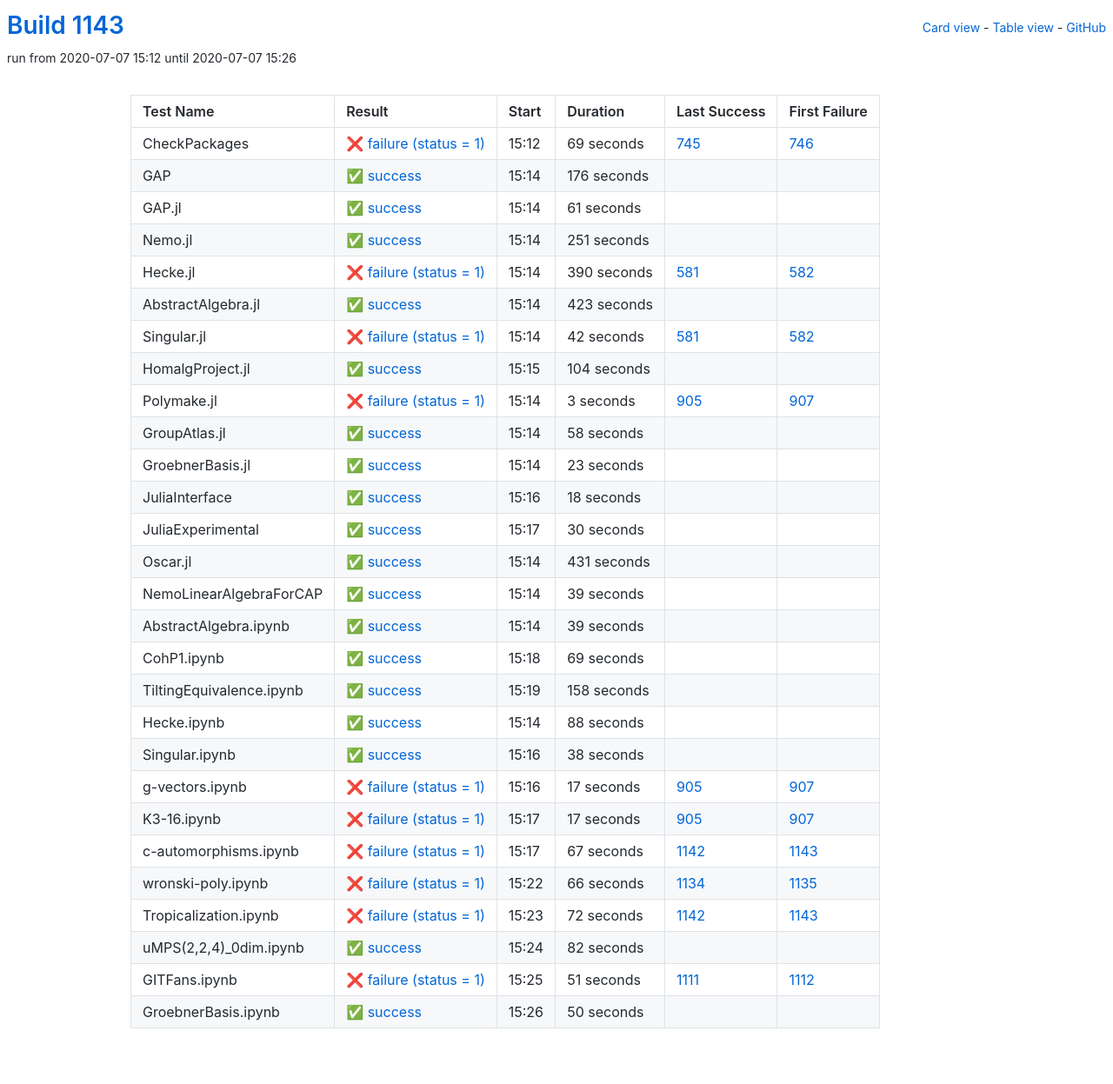
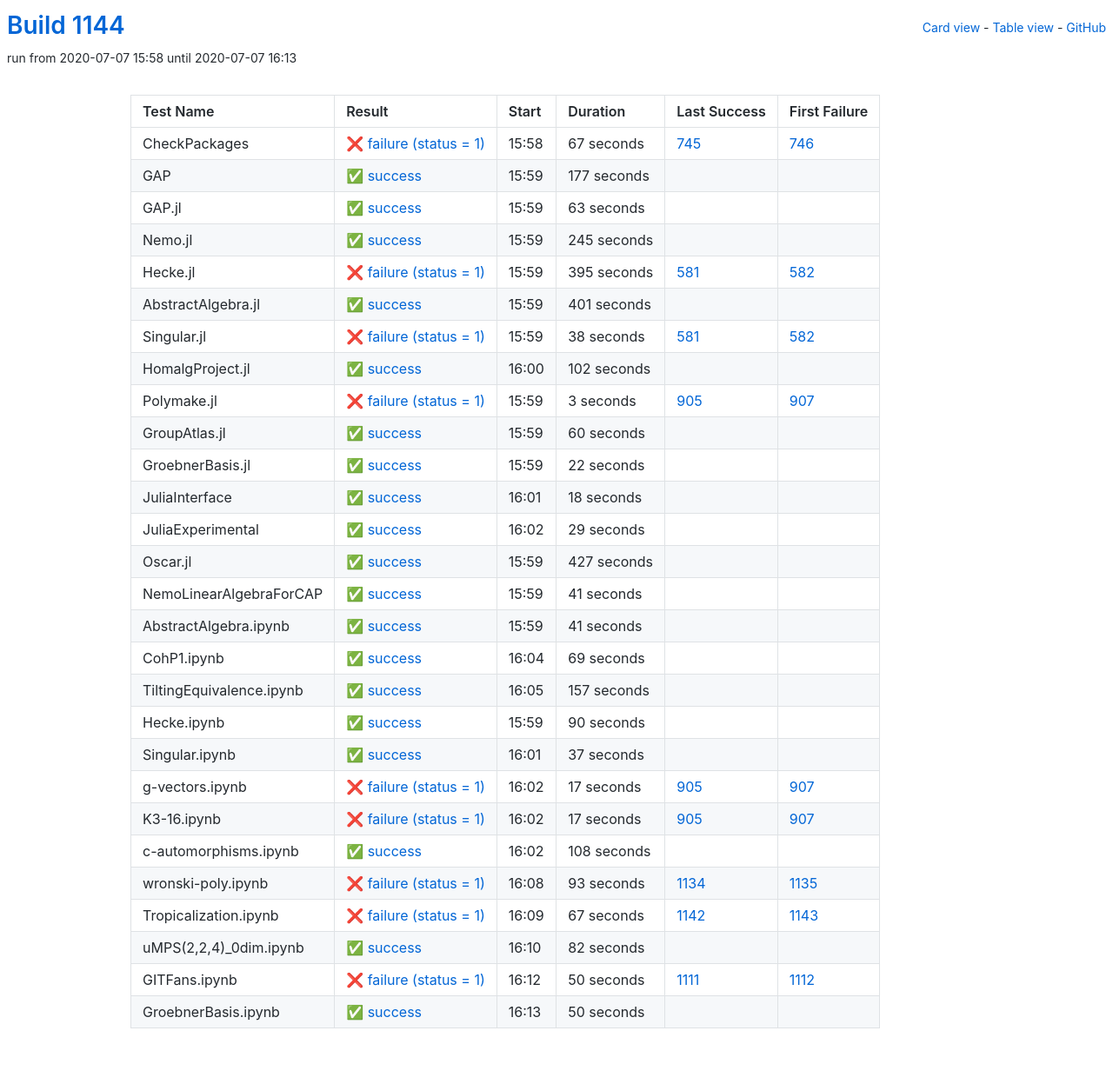
Before and after one commit to oscar-system/oscar-ci-status-1.4, a Jekyll site: the page built from table.html, in a window 1280 px wide. Shown: the whole page at 87% size. Built offline with Jekyll 4.4.1, drawn with Linux system fonts in a browser that asks for light colours.

Commit message:
Build #1144

```diff
--- a/_data/ci.yml
+++ b/_data/ci.yml
@@ -1,6 +1,6 @@
 ---
-build: 1143
-build_url: https://oscarci.mathematik.uni-kl.de/job/oscar-julia-1.4/1143/
+build: 1144
+build_url: https://oscarci.mathematik.uni-kl.de/job/oscar-julia-1.4/1144/
 job: oscar-julia-1.4
 organization: oscar-system
 repo: oscar-ci-status-1.4
@@ -8,104 +8,104 @@ repourl: https://github.com/oscar-system/oscar-ci-status-1.4
 tests:
 - name: CheckPackages
   id: checkpackages
-  log: https://oscarci.mathematik.uni-kl.de/job/oscar-julia-1.4/1143/artifact/logs/build-1143/CheckPackages.log
-  start: 2020-07-07 15:12
+  log: https://oscarci.mathematik.uni-kl.de/job/oscar-julia-1.4/1144/artifact/logs/build-1144/CheckPackages.log
+  start: 2020-07-07 15:58
   success: false
   exitcode: 1
   status: failure
-  duration: 69
+  duration: 67
   last_success: 745
   last_success_url: https://oscarci.mathematik.uni-kl.de/job/oscar-julia-1.4/745/
   first_failure: 746
   first_failure_url: https://oscarci.mathematik.uni-kl.de/job/oscar-julia-1.4/746/
 - name: GAP
   id: gap
-  log: https://oscarci.mathematik.uni-kl.de/job/oscar-julia-1.4/1143/artifact/logs/build-1143/GAP.log
-  start: 2020-07-07 15:14
+  log: https://oscarci.mathematik.uni-kl.de/job/oscar-julia-1.4/1144/artifact/logs/build-1144/GAP.log
+  start: 2020-07-07 15:59
   success: true
   exitcode: 0
   status: success
-  duration: 176
+  duration: 177
   last_success: false
   last_success_url:
   first_failure: false
   first_failure_url:
 - name: GAP.jl
   id: gap-jl
-  log: https://oscarci.mathematik.uni-kl.de/job/oscar-julia-1.4/1143/artifact/logs/build-1143/GAP.jl.log
-  start: 2020-07-07 15:14
+  log: https://oscarci.mathematik.uni-kl.de/job/oscar-julia-1.4/1144/artifact/logs/build-1144/GAP.jl.log
+  start: 2020-07-07 15:59
   success: true
   exitcode: 0
   status: success
-  duration: 61
+  duration: 63
   last_success: false
   last_success_url:
   first_failure: false
   first_failure_url:
 - name: Nemo.jl
   id: nemo-jl
-  log: https://oscarci.mathematik.uni-kl.de/job/oscar-julia-1.4/1143/artifact/logs/build-1143/Nemo.jl.log
-  start: 2020-07-07 15:14
+  log: https://oscarci.mathematik.uni-kl.de/job/oscar-julia-1.4/1144/artifact/logs/build-1144/Nemo.jl.log
+  start: 2020-07-07 15:59
   success: true
   exitcode: 0
   status: success
-  duration: 251
+  duration: 245
   last_success: false
   last_success_url:
   first_failure: false
   first_failure_url:
 - name: Hecke.jl
   id: hecke-jl
-  log: https://oscarci.mathematik.uni-kl.de/job/oscar-julia-1.4/1143/artifact/logs/build-1143/Hecke.jl.log
-  start: 2020-07-07 15:14
+  log: https://oscarci.mathematik.uni-kl.de/job/oscar-julia-1.4/1144/artifact/logs/build-1144/Hecke.jl.log
+  start: 2020-07-07 15:59
   success: false
   exitcode: 1
   status: failure
-  duration: 390
+  duration: 395
   last_success: 581
   last_success_url: https://oscarci.mathematik.uni-kl.de/job/oscar-julia-1.4/581/
   first_failure: 582
   first_failure_url: https://oscarci.mathematik.uni-kl.de/job/oscar-julia-1.4/582/
 - name: AbstractAlgebra.jl
   id: abstractalgebra-jl
-  log: https://oscarci.mathematik.uni-kl.de/job/oscar-julia-1.4/1143/artifact/logs/build-1143/AbstractAlgebra.jl.log
-  start: 2020-07-07 15:14
+  log: https://oscarci.mathematik.uni-kl.de/job/oscar-julia-1.4/1144/artifact/logs/build-1144/AbstractAlgebra.jl.log
+  start: 2020-07-07 15:59
   success: true
   exitcode: 0
   status: success
-  duration: 423
+  duration: 401
   last_success: false
   last_success_url:
   first_failure: false
   first_failure_url:
 - name: Singular.jl
   id: singular-jl
-  log: https://oscarci.mathematik.uni-kl.de/job/oscar-julia-1.4/1143/artifact/logs/build-1143/Singular.jl.log
-  start: 2020-07-07 15:14
+  log: https://oscarci.mathematik.uni-kl.de/job/oscar-julia-1.4/1144/artifact/logs/build-1144/Singular.jl.log
+  start: 2020-07-07 15:59
   success: false
   exitcode: 1
   status: failure
-  duration: 42
+  duration: 38
   last_success: 581
   last_success_url: https://oscarci.mathematik.uni-kl.de/job/oscar-julia-1.4/581/
   first_failure: 582
   first_failure_url: https://oscarci.mathematik.uni-kl.de/job/oscar-julia-1.4/582/
 - name: HomalgProject.jl
   id: homalgproject-jl
-  log: https://oscarci.mathematik.uni-kl.de/job/oscar-julia-1.4/1143/artifact/logs/build-1143/HomalgProject.jl.log
-  start: 2020-07-07 15:15
+  log: https://oscarci.mathematik.uni-kl.de/job/oscar-julia-1.4/1144/artifact/logs/build-1144/HomalgProject.jl.log
+  start: 2020-07-07 16:00
   success: true
   exitcode: 0
   status: success
-  duration: 104
+  duration: 102
   last_success: false
   last_success_url:
   first_failure: false
   first_failure_url:
 - name: Polymake.jl
   id: polymake-jl
-  log: https://oscarci.mathematik.uni-kl.de/job/oscar-julia-1.4/1143/artifact/logs/build-1143/Polymake.jl.log
-  start: 2020-07-07 15:14
+  log: https://oscarci.mathematik.uni-kl.de/job/oscar-julia-1.4/1144/artifact/logs/build-1144/Polymake.jl.log
+  start: 2020-07-07 15:59
   success: false
   exitcode: 1
   status: failure
@@ -116,32 +116,32 @@ tests:
   first_failure_url: https://oscarci.mathematik.uni-kl.de/job/oscar-julia-1.4/907/
 - name: GroupAtlas.jl
   id: groupatlas-jl
-  log: https://oscarci.mathematik.uni-kl.de/job/oscar-julia-1.4/1143/artifact/logs/build-1143/GroupAtlas.jl.log
-  start: 2020-07-07 15:14
+  log: https://oscarci.mathematik.uni-kl.de/job/oscar-julia-1.4/1144/artifact/logs/build-1144/GroupAtlas.jl.log
+  start: 2020-07-07 15:59
   success: true
   exitcode: 0
   status: success
-  duration: 58
+  duration: 60
   last_success: false
   last_success_url:
   first_failure: false
   first_failure_url:
 - name: GroebnerBasis.jl
   id: groebnerbasis-jl
-  log: https://oscarci.mathematik.uni-kl.de/job/oscar-julia-1.4/1143/artifact/logs/build-1143/GroebnerBasis.jl.log
-  start: 2020-07-07 15:14
+  log: https://oscarci.mathematik.uni-kl.de/job/oscar-julia-1.4/1144/artifact/logs/build-1144/GroebnerBasis.jl.log
+  start: 2020-07-07 15:59
   success: true
   exitcode: 0
   status: success
-  duration: 23
+  duration: 22
   last_success: false
   last_success_url:
   first_failure: false
   first_failure_url:
 - name: JuliaInterface
   id: juliainterface
-  log: https://oscarci.mathematik.uni-kl.de/job/oscar-julia-1.4/1143/artifact/logs/build-1143/JuliaInterface.log
-  start: 2020-07-07 15:16
+  log: https://oscarci.mathematik.uni-kl.de/job/oscar-julia-1.4/1144/artifact/logs/build-1144/JuliaInterface.log
+  start: 2020-07-07 16:01
   success: true
   exitcode: 0
   status: success
@@ -152,56 +152,56 @@ tests:
   first_failure_url:
 - name: JuliaExperimental
   id: juliaexperimental
-  log: https://oscarci.mathematik.uni-kl.de/job/oscar-julia-1.4/1143/artifact/logs/build-1143/JuliaExperimental.log
-  start: 2020-07-07 15:17
+  log: https://oscarci.mathematik.uni-kl.de/job/oscar-julia-1.4/1144/artifact/logs/build-1144/JuliaExperimental.log
+  start: 2020-07-07 16:02
   success: true
   exitcode: 0
   status: success
-  duration: 30
+  duration: 29
   last_success: false
   last_success_url:
   first_failure: false
   first_failure_url:
 - name: Oscar.jl
   id: oscar-jl
-  log: https://oscarci.mathematik.uni-kl.de/job/oscar-julia-1.4/1143/artifact/logs/build-1143/Oscar.jl.log
-  start: 2020-07-07 15:14
+  log: https://oscarci.mathematik.uni-kl.de/job/oscar-julia-1.4/1144/artifact/logs/build-1144/Oscar.jl.log
+  start: 2020-07-07 15:59
   success: true
   exitcode: 0
   status: success
-  duration: 431
+  duration: 427
   last_success: false
   last_success_url:
   first_failure: false
   first_failure_url:
 - name: NemoLinearAlgebraForCAP
   id: nemolinearalgebraforcap
-  log: https://oscarci.mathematik.uni-kl.de/job/oscar-julia-1.4/1143/artifact/logs/build-1143/NemoLinearAlgebraForCAP.log
-  start: 2020-07-07 15:14
+  log: https://oscarci.mathematik.uni-kl.de/job/oscar-julia-1.4/1144/artifact/logs/build-1144/NemoLinearAlgebraForCAP.log
+  start: 2020-07-07 15:59
   success: true
   exitcode: 0
   status: success
-  duration: 39
+  duration: 41
   last_success: false
   last_success_url:
   first_failure: false
   first_failure_url:
 - name: AbstractAlgebra.ipynb
   id: abstractalgebra-ipynb
-  log: https://oscarci.mathematik.uni-kl.de/job/oscar-julia-1.4/1143/artifact/logs/build-1143/AbstractAlgebra.ipynb.log
-  start: 2020-07-07 15:14
+  log: https://oscarci.mathematik.uni-kl.de/job/oscar-julia-1.4/1144/artifact/logs/build-1144/AbstractAlgebra.ipynb.log
+  start: 2020-07-07 15:59
   success: true
   exitcode: 0
   status: success
-  duration: 39
+  duration: 41
   last_success: false
   last_success_url:
   first_failure: false
   first_failure_url:
 - name: CohP1.ipynb
   id: cohp1-ipynb
-  log: https://oscarci.mathematik.uni-kl.de/job/oscar-julia-1.4/1143/artifact/logs/build-1143/CohP1.ipynb.log
-  start: 2020-07-07 15:18
+  log: https://oscarci.mathematik.uni-kl.de/job/oscar-julia-1.4/1144/artifact/logs/build-1144/CohP1.ipynb.log
+  start: 2020-07-07 16:04
   success: true
   exitcode: 0
   status: success
@@ -212,44 +212,44 @@ tests:
   first_failure_url:
 - name: TiltingEquivalence.ipynb
   id: tiltingequivalence-ipynb
-  log: https://oscarci.mathematik.uni-kl.de/job/oscar-julia-1.4/1143/artifact/logs/build-1143/TiltingEquivalence.ipynb.log
-  start: 2020-07-07 15:19
+  log: https://oscarci.mathematik.uni-kl.de/job/oscar-julia-1.4/1144/artifact/logs/build-1144/TiltingEquivalence.ipynb.log
+  start: 2020-07-07 16:05
   success: true
   exitcode: 0
   status: success
-  duration: 158
+  duration: 157
   last_success: false
   last_success_url:
   first_failure: false
   first_failure_url:
 - name: Hecke.ipynb
   id: hecke-ipynb
-  log: https://oscarci.mathematik.uni-kl.de/job/oscar-julia-1.4/1143/artifact/logs/build-1143/Hecke.ipynb.log
-  start: 2020-07-07 15:14
+  log: https://oscarci.mathematik.uni-kl.de/job/oscar-julia-1.4/1144/artifact/logs/build-1144/Hecke.ipynb.log
+  start: 2020-07-07 15:59
   success: true
   exitcode: 0
   status: success
-  duration: 88
+  duration: 90
   last_success: false
   last_success_url:
   first_failure: false
   first_failure_url:
 - name: Singular.ipynb
   id: singular-ipynb
-  log: https://oscarci.mathematik.uni-kl.de/job/oscar-julia-1.4/1143/artifact/logs/build-1143/Singular.ipynb.log
-  start: 2020-07-07 15:16
+  log: https://oscarci.mathematik.uni-kl.de/job/oscar-julia-1.4/1144/artifact/logs/build-1144/Singular.ipynb.log
+  start: 2020-07-07 16:01
   success: true
   exitcode: 0
   status: success
-  duration: 38
+  duration: 37
   last_success: false
   last_success_url:
   first_failure: false
   first_failure_url:
 - name: g-vectors.ipynb
   id: g-vectors-ipynb
-  log: https://oscarci.mathematik.uni-kl.de/job/oscar-julia-1.4/1143/artifact/logs/build-1143/g-vectors.ipynb.log
-  start: 2020-07-07 15:16
+  log: https://oscarci.mathematik.uni-kl.de/job/oscar-julia-1.4/1144/artifact/logs/build-1144/g-vectors.ipynb.log
+  start: 2020-07-07 16:02
   success: false
   exitcode: 1
   status: failure
@@ -260,8 +260,8 @@ tests:
   first_failure_url: https://oscarci.mathematik.uni-kl.de/job/oscar-julia-1.4/907/
 - name: K3-16.ipynb
   id: k3-16-ipynb
-  log: https://oscarci.mathematik.uni-kl.de/job/oscar-julia-1.4/1143/artifact/logs/build-1143/K3-16.ipynb.log
-  start: 2020-07-07 15:17
+  log: https://oscarci.mathematik.uni-kl.de/job/oscar-julia-1.4/1144/artifact/logs/build-1144/K3-16.ipynb.log
+  start: 2020-07-07 16:02
   success: false
   exitcode: 1
   status: failure
@@ -272,8 +272,32 @@ tests:
   first_failure_url: https://oscarci.mathematik.uni-kl.de/job/oscar-julia-1.4/907/
 - name: c-automorphisms.ipynb
   id: c-automorphisms-ipynb
-  log: https://oscarci.mathematik.uni-kl.de/job/oscar-julia-1.4/1143/artifact/logs/build-1143/c-automorphisms.ipynb.log
-  start: 2020-07-07 15:17
+  log: https://oscarci.mathematik.uni-kl.de/job/oscar-julia-1.4/1144/artifact/logs/build-1144/c-automorphisms.ipynb.log
+  start: 2020-07-07 16:02
+  success: true
+  exitcode: 0
+  status: success
+  duration: 108
+  last_success: false
+  last_success_url:
+  first_failure: false
+  first_failure_url:
+- name: wronski-poly.ipynb
+  id: wronski-poly-ipynb
+  log: https://oscarci.mathematik.uni-kl.de/job/oscar-julia-1.4/1144/artifact/logs/build-1144/wronski-poly.ipynb.log
+  start: 2020-07-07 16:08
+  success: false
+  exitcode: 1
+  status: failure
+  duration: 93
+  last_success: 1134
+  last_success_url: https://oscarci.mathematik.uni-kl.de/job/oscar-julia-1.4/1134/
+  first_failure: 1135
+  first_failure_url: https://oscarci.mathematik.uni-kl.de/job/oscar-julia-1.4/1135/
+- name: Tropicalization.ipynb
+  id: tropicalization-ipynb
+  log: https://oscarci.mathematik.uni-kl.de/job/oscar-julia-1.4/1144/artifact/logs/build-1144/Tropicalization.ipynb.log
+  start: 2020-07-07 16:09
   success: false
   exitcode: 1
   status: failure
@@ -282,34 +306,10 @@ tests:
   last_success_url: https://oscarci.mathematik.uni-kl.de/job/oscar-julia-1.4/1142/
   first_failure: 1143
   first_failure_url: https://oscarci.mathematik.uni-kl.de/job/oscar-julia-1.4/1143/
-- name: wronski-poly.ipynb
-  id: wronski-poly-ipynb
-  log: https://oscarci.mathematik.uni-kl.de/job/oscar-julia-1.4/1143/artifact/logs/build-1143/wronski-poly.ipynb.log
-  start: 2020-07-07 15:22
-  success: false
-  exitcode: 1
-  status: failure
-  duration: 66
-  last_success: 1134
-  last_success_url: https://oscarci.mathematik.uni-kl.de/job/oscar-julia-1.4/1134/
-  first_failure: 1135
-  first_failure_url: https://oscarci.mathematik.uni-kl.de/job/oscar-julia-1.4/1135/
-- name: Tropicalization.ipynb
-  id: tropicalization-ipynb
-  log: https://oscarci.mathematik.uni-kl.de/job/oscar-julia-1.4/1143/artifact/logs/build-1143/Tropicalization.ipynb.log
-  start: 2020-07-07 15:23
-  success: false
-  exitcode: 1
-  status: failure
-  duration: 72
-  last_success: 1142
-  last_success_url: https://oscarci.mathematik.uni-kl.de/job/oscar-julia-1.4/1142/
-  first_failure: 1143
-  first_failure_url: https://oscarci.mathematik.uni-kl.de/job/oscar-julia-1.4/1143/
 - name: uMPS(2,2,4)_0dim.ipynb
   id: umps-2-2-4-0dim-ipynb
-  log: https://oscarci.mathematik.uni-kl.de/job/oscar-julia-1.4/1143/artifact/logs/build-1143/uMPS-2-2-4-_0dim.ipynb.log
-  start: 2020-07-07 15:24
+  log: https://oscarci.mathematik.uni-kl.de/job/oscar-julia-1.4/1144/artifact/logs/build-1144/uMPS-2-2-4-_0dim.ipynb.log
+  start: 2020-07-07 16:10
   success: true
   exitcode: 0
   status: success
@@ -320,20 +320,20 @@ tests:
   first_failure_url:
 - name: GITFans.ipynb
   id: gitfans-ipynb
-  log: https://oscarci.mathematik.uni-kl.de/job/oscar-julia-1.4/1143/artifact/logs/build-1143/GITFans.ipynb.log
-  start: 2020-07-07 15:25
+  log: https://oscarci.mathematik.uni-kl.de/job/oscar-julia-1.4/1144/artifact/logs/build-1144/GITFans.ipynb.log
+  start: 2020-07-07 16:12
   success: false
   exitcode: 1
   status: failure
-  duration: 51
+  duration: 50
   last_success: 1111
   last_success_url: https://oscarci.mathematik.uni-kl.de/job/oscar-julia-1.4/1111/
   first_failure: 1112
   first_failure_url: https://oscarci.mathematik.uni-kl.de/job/oscar-julia-1.4/1112/
 - name: GroebnerBasis.ipynb
   id: groebnerbasis-ipynb
-  log: https://oscarci.mathematik.uni-kl.de/job/oscar-julia-1.4/1143/artifact/logs/build-1143/GroebnerBasis.ipynb.log
-  start: 2020-07-07 15:26
+  log: https://oscarci.mathematik.uni-kl.de/job/oscar-julia-1.4/1144/artifact/logs/build-1144/GroebnerBasis.ipynb.log
+  start: 2020-07-07 16:13
   success: true
   exitcode: 0
   status: success
```
Also changed, not shown: README.md.
